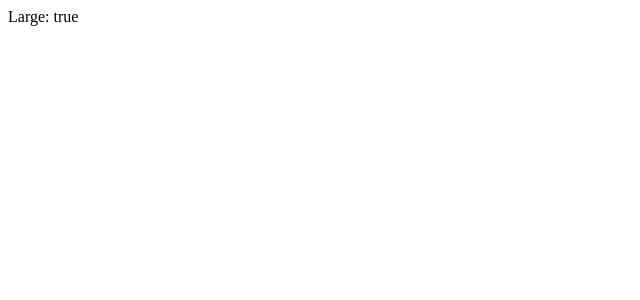
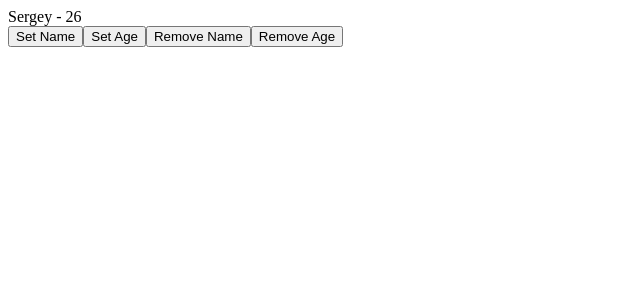
Before and after one commit to juniorencode/_playground, a React (Vite) app in the folder ReactCustomHooks/: page / in a window 1280 px wide. Shown: the top 300 px of the page, without its empty margins (0-640 px from the left). Built offline with nearby package versions, Linux system fonts and the light colour scheme.

Commit message:
feat: useStorage

```diff
--- a/ReactCustomHooks/src/App.jsx
+++ b/ReactCustomHooks/src/App.jsx
@@ -1,9 +1,20 @@
-import { useMediaQuery } from './hooks/useMediaQuery.hook';
+import { useSessionStorage, useLocalStorage } from './hooks/useStorage.hook';
 
 function App() {
-  const isLarge = useMediaQuery('(min-width: 200px)');
+  const [name, setName, removeName] = useSessionStorage('name', 'Sergey');
+  const [age, setAge, removeAge] = useLocalStorage('age', 26);
 
-  return <div>Large: {isLarge.toString()}</div>;
+  return (
+    <div>
+      <div>
+        {name} - {age}
+      </div>
+      <button onClick={() => setName('John')}>Set Name</button>
+      <button onClick={() => setAge(40)}>Set Age</button>
+      <button onClick={removeName}>Remove Name</button>
+      <button onClick={removeAge}>Remove Age</button>
+    </div>
+  );
 }
 
 export default App;
--- /dev/null
+++ b/ReactCustomHooks/src/hooks/useStorage.hook.jsx
@@ -0,0 +1,35 @@
+import { useCallback, useState, useEffect } from 'react';
+
+const useLocalStorage = (key, defaultValue) => {
+  return useStorage(key, defaultValue, window.localStorage);
+};
+
+const useSessionStorage = (key, defaultValue) => {
+  return useStorage(key, defaultValue, window.sessionStorage);
+};
+
+const useStorage = (key, defaultValue, storageObject) => {
+  const [value, setValue] = useState(() => {
+    const jsonValue = storageObject.getItem(key);
+    if (jsonValue != null) return JSON.parse(jsonValue);
+
+    if (typeof defaultValue === 'function') {
+      return defaultValue();
+    } else {
+      return defaultValue;
+    }
+  });
+
+  useEffect(() => {
+    if (value === undefined) return storageObject.removeItem(key);
+    storageObject.setItem(key, JSON.stringify(value));
+  }, [key, value, storageObject]);
+
+  const remove = useCallback(() => {
+    setValue(undefined);
+  }, []);
+
+  return [value, setValue, remove];
+};
+
+export { useLocalStorage, useSessionStorage };
```
